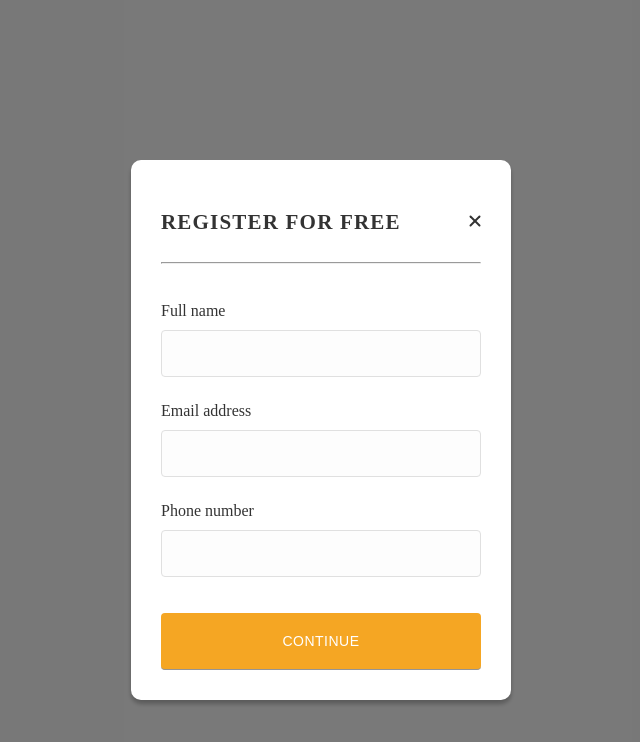
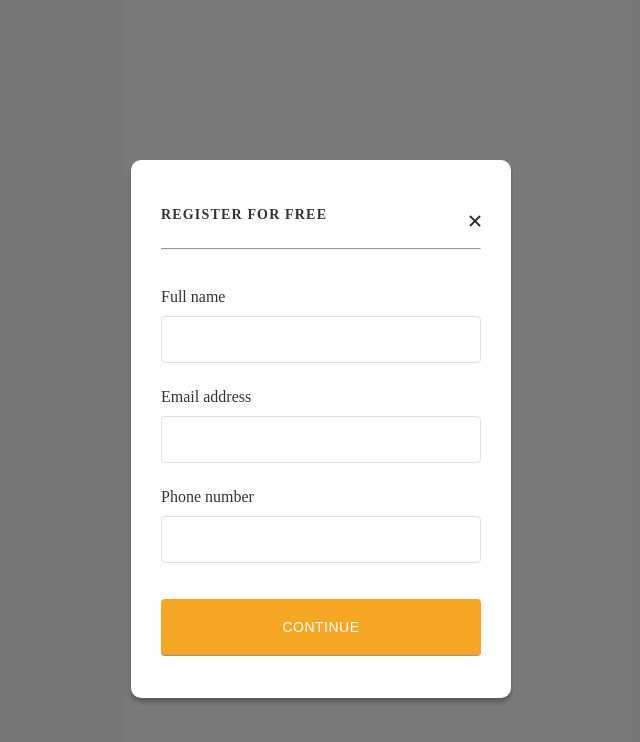
Before and after one commit to Tricia23/ticket-master, a Vue app: page /RegisterFreeForm in a window 1280 px wide. Shown: the top 742 px of the page, without its empty margins (385-1025 px from the left). Built offline with nearby package versions, Linux system fonts and the light colour scheme.

Commit message:
final change

```diff
--- a/src/components/EmailConfirmation.vue
+++ b/src/components/EmailConfirmation.vue
@@ -1,4 +1,4 @@
-<template>
+<!-- <template>
   <div id="confirmation">
     <div class="email-confirmation-container">
       <div class="email-confirmation-wrapper">
@@ -203,4 +203,4 @@ form {
 .email-link {
   color: #37a6ee;
 }
-</style>
+</style> -->
--- a/src/components/EventsPage.vue
+++ b/src/components/EventsPage.vue
@@ -177,7 +177,6 @@ export default {
 
 .event__detail-container {
   padding: 20px;
-
 }
 
 .event__detail-wrapper {
--- a/src/components/Header.vue
+++ b/src/components/Header.vue
@@ -2,9 +2,9 @@
   <div id="app">
     <div class="navigation__wrap">
       <div class="navigation__inner">
-        <div class="navigation__logo">
+        <a href="/" class="navigation__logo">
           <img class="navigation__image" alt="Logo" src="../assets/images/logo.png" />
-        </div>
+        </a>
         <div class="hamburger__wrap">
           <button class="hamburger" type="button" @click="menuOpen = !menuOpen">
             <span class="hamburger__line"></span>
--- a/src/components/NavigationBar.vue
+++ b/src/components/NavigationBar.vue
@@ -141,6 +141,8 @@ ul li {
 .event-container {
   width: 90%;
   margin: 3rem auto;
+
+
 }
 
 .event-heading {
--- a/src/components/RegisterFree.vue
+++ b/src/components/RegisterFree.vue
@@ -110,7 +110,7 @@ body {
   background-color: #fff;
   box-shadow: 0px 4px 4px rgba(0, 0, 0, 0.25);
   border-radius: 10px;
-  height: 60%;
+  height: 65%;
 }
 
 .modal-vue .close {
@@ -203,7 +203,5 @@ form {
   display: block;
 }
 
-.confirmation-wrapper {
-  padding: 3rem 2rem;
-}
+
 </style>
--- a/src/components/RegisterFreeConfirmation.vue
+++ b/src/components/RegisterFreeConfirmation.vue
@@ -32,7 +32,7 @@
           />
         </svg>
       </div>
-      <span>You have successfully registered for the nathan cole experience.</span>
+      <span class="confirmation-text">You have successfully registered for the nathan cole experience.</span>
     </div>
   </div>
 </template>
@@ -60,6 +60,11 @@ export default {
 .confirmation-wrapper span {
   text-align: center;
   display: block;
+padding:0 20px;
+    font-size:16px;
+    font-weight: 600px;
+
+
 }
 .confirmation-check-icon {
   display: flex;
@@ -96,6 +101,7 @@ export default {
   right: 21px;
 }
 
+
 @keyframes stroke {
   100% {
     stroke-dashoffset: 0;
@@ -117,4 +123,12 @@ export default {
     box-shadow: inset 0px 0px 0px 1px $checkColor;
   }
 }
+
+@media (min-width: 768px) {
+  .confirmation-wrapper {
+ height:400px;
+  }
+
+
+}
 </style>
--- a/src/components/RegisterFreeForm.vue
+++ b/src/components/RegisterFreeForm.vue
@@ -35,7 +35,7 @@
                 name="phoneNumber"
                 class="registerFree__form-input"
               />
-              <p class="registerFree__error" v-if="phoneError">phoneNumber is Required*</p>
+              <p class="registerFree__error" v-if="phoneError">Phone Number is Required*</p>
             </div>
           </form>
           <button class="registerFree__button" @click="submit">Continue</button>
@@ -146,7 +146,7 @@ export default {
   border: 1px solid #e0e0e0;
   border-radius: 4px;
   width: 100%;
-  padding: 15px;
+  padding: 8px;
   -webkit-box-sizing: border-box;
   -moz-box-sizing: border-box;
   box-sizing: border-box;
@@ -208,19 +208,22 @@ export default {
   align-items: center;
   width: 100%;
 }
+.registerFree__modal-header h3{
+  font-size:14px;
+}
 
 .modal-vue .modal {
-  top: 20%;
+  top:8%;
   right: 8%;
   position: fixed;
   min-width: 68%;
   z-index: 9999;
   margin: auto;
-  padding: 30px;
+  padding: 30px 30px 10px 30px;
   background-color: #fff;
   box-shadow: 0px 4px 4px rgba(0, 0, 0, 0.25);
   border-radius: 10px;
-  height: 60%;
+
 }
 
 @media (min-width: 768px) {
@@ -230,24 +233,33 @@ export default {
 
   .modal-vue .modal {
     top: 20%;
-    right: 30%;
+    right:30%;
     position: fixed;
     min-width: 25%;
     z-index: 9999;
     margin: auto;
-    padding: 30px;
+   padding: 30px 30px 10px 30px;
     background-color: #fff;
     box-shadow: 0px 4px 4px rgba(0, 0, 0, 0.25);
     border-radius: 10px;
-    height: 60%;
+
+  }
+  .registerFree__form-input {
+    padding: 15px;
+
   }
 }
 @media (min-width: 650px) and (max-width: 1200px) {
   .modal-vue .modal {
     top: 20%;
-    right: 30%;
+    right: 25%;
     min-width: 40%;
-    height: 60%;
+     padding: 30px 30px 10px 30px;
+  }
+
+  .registerFree__form-input {
+   padding: 15px;
+
   }
 }
 </style>
--- a/src/views/EventDetails.vue
+++ b/src/views/EventDetails.vue
@@ -1,5 +1,5 @@
 <template>
-  <div id="eventsListing">
+  <div id="eventsListing" class="background">
     <Layout>
 
       <EventsPage />
@@ -27,3 +27,15 @@ export default {
   }
 };
 </script>
+
+<style>
+.background{
+  height: 100vh;
+    background-image: url(/img/lines.bc2ca893.png);
+    background-position: right;
+    background-size: contain;
+    background-repeat: no-repeat;
+    position: absolute;
+
+}
+</style>
```
